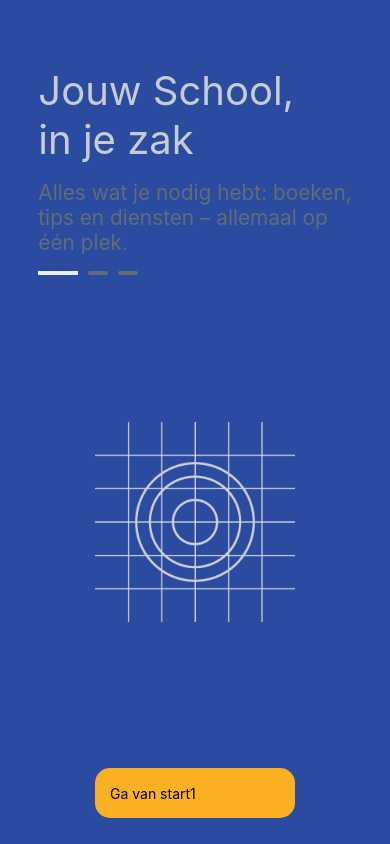
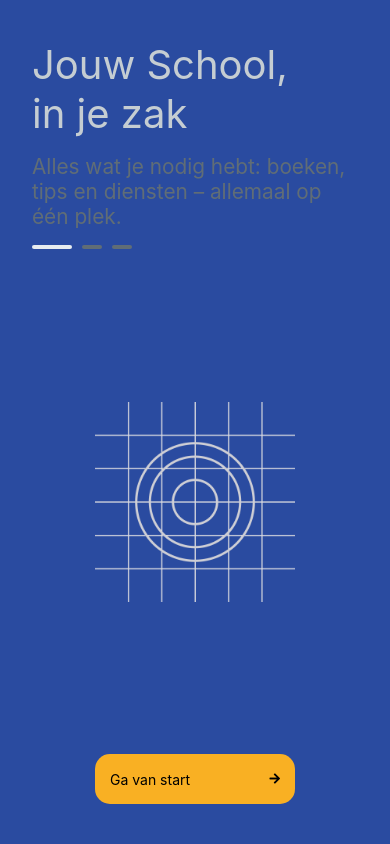
Before and after one commit to Jasper-Wesseling/Project-1.4, a React Native app in the folder Frontend/StudentHub/: screen /Onboard in a window 390 px wide. Built offline with nearby package versions, Linux system fonts and the light colour scheme.

Commit message:
v1 onboarding flow

```diff
--- a/Frontend/StudentHub/components/Onboard.jsx
+++ b/Frontend/StudentHub/components/Onboard.jsx
@@ -1,4 +1,4 @@
-import React, { useState } from 'react';
+import React, { useState, useEffect } from 'react';
 import { StatusBar, Button, StyleSheet, Text, View, Image, SafeAreaView, TouchableOpacity } from 'react-native';
 import FontAwesome5Icon from 'react-native-vector-icons/FontAwesome5';
 
@@ -8,13 +8,24 @@ export default function Onboard({ navigation }) {
   const incrementCarousel = () => {
     setActiveCarousel((prevActiveCarousel) => {
       if (prevActiveCarousel >= 3) {
-        // verwijder na testen!!!
         return 1;
       } else {
         return prevActiveCarousel + 1;
       }
     });
   };
+
+  // const [data, setData] = useState(null);
+
+
+  // useEffect(() => {
+  //   fetch('http://192.168.2.7:8000/user/')
+  //     .then(res => res.json())
+  //     .then(setData)
+  //     .catch(console.error);
+  // }, []);
+
+
 
   const onboardPages = [
     {
@@ -23,28 +34,24 @@ export default function Onboard({ navigation }) {
       image: require('../assets/adaptive-icon.png'),
     },
     {
-      title: 'Blijf georganiseerd',
-      subtitle: 'Houd je lessen, opdrachten en deadlines bij met gemak.',
-      image: require('../assets/icon.png'),
-    },
-    {
       title: 'Altijd verbonden',
       subtitle: 'Communiceer met je klasgenoten en docenten, waar je ook bent.',
       image: require('../assets/favicon.png'),
     },
+    {
+      title: 'Connecties makkelijk maken',
+      subtitle: 'Eenvouding mensen vinden voor jou doelen.',
+      image: require('../assets/icon.png'),
+    },
   ];
 
-
   return (
-    <SafeAreaView  style={styles.container}>
-      <View style={styles.container}>
-      {/* Header tekst */}
+    <SafeAreaView style={styles.container}>
+      {/* Header */}
       <View style={styles.header}>
         <Text style={styles.title}>{onboardPages[activeCarousel-1].title}</Text>
         <Text style={styles.subtitle}>{onboardPages[activeCarousel-1].subtitle}</Text>
-
-          {/* Carousel */}
-          <View  style={styles.indicators}>
+        <View style={styles.indicators}>
           <View style={activeCarousel == 1 ?  styles.activeIndicator : styles.indicator}></View>
           <View style={activeCarousel == 2 ?  styles.activeIndicator : styles.indicator}></View>
           <View style={activeCarousel == 3 ?  styles.activeIndicator : styles.indicator}></View>
@@ -52,38 +59,36 @@ export default function Onboard({ navigation }) {
       </View>
 
       {/* Image */}
-        <View>
+      <View style={styles.imageContainer}>
         <Image
           source={onboardPages[activeCarousel-1].image}
-            style={{ height: 200, width: 200,}}
+          style={styles.image}
         />
       </View>
 
       {/* Button */}
-        <View>
-          <TouchableOpacity style={styles.button} onPress={incrementCarousel}>
-            <Text>Ga van start{activeCarousel}</Text>
-            <FontAwesome5Icon
-
-            />
+      <View style={styles.buttonContainer}>
+        <TouchableOpacity
+        style={styles.button}
+        onPress={incrementCarousel}
+        >
+          <Text>Ga van start</Text>
+          <FontAwesome5Icon name='arrow-right' />
         </TouchableOpacity>
-        </View>
       </View>
     </SafeAreaView>
   );
 }
-
 
 const styles = StyleSheet.create({
   container: {
     flex: 1,
     backgroundColor: '#2A4BA0',
     justifyContent: 'space-between',
-    alignItems: 'center',
-    padding: 26,
   },
-  header : {
+  header: {
     marginTop: 40,
+    paddingHorizontal: 32,
   },
   title: {
     fontSize: 16*2.5,
@@ -96,11 +101,10 @@ const styles = StyleSheet.create({
   },
   indicators: {
     marginTop: 16,
-    display: 'flex',
     flexDirection: 'row',
     gap: 10,
   },
-  indicator : {
+  indicator: {
     width: 20,
     height: 4,
     borderRadius: 2,
@@ -109,16 +113,30 @@ const styles = StyleSheet.create({
   activeIndicator: {
     backgroundColor: '#E7ECF0',
     width: 40,
+    height: 4,
+    borderRadius: 2,
   },
   button: {
     width: 200,
     height: 50,
     borderRadius: 15,
     backgroundColor: '#F9B023',
-    display: 'flex',
     flexDirection: 'row',
     justifyContent: 'space-between',
     alignItems: 'center',
     padding: 15,
+    alignSelf: 'center',
+  },
+  buttonContainer: {
+    marginBottom: 40,
+  },
+  imageContainer: {
+    flex: 1,
+    justifyContent: 'center',
+    alignItems: 'center',
+  },
+  image: {
+    height: 200,
+    width: 200,
   },
 });
```
Lines whose indentation alone changed are shown as unchanged.
